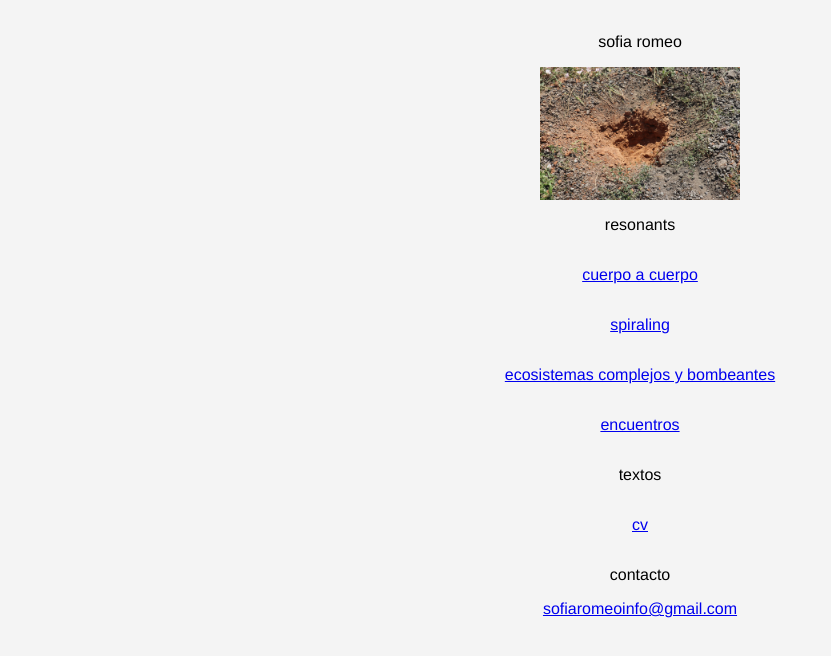
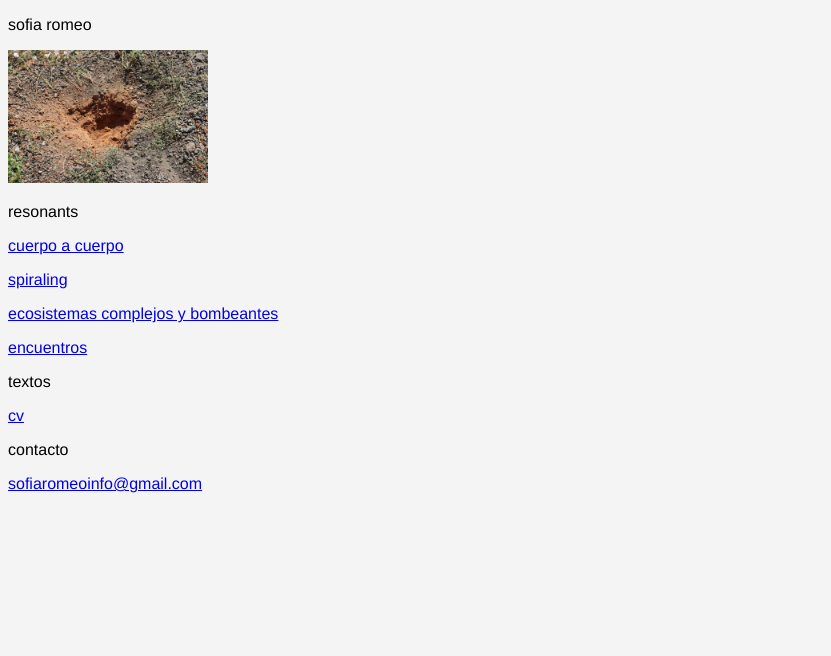
Before and after one commit to sofiaromeogascon/sofiaromeo, a plain HTML site: page index.html in a window 1280 px wide. Shown: the whole page, without its empty margins (0-831 px from the left). Drawn offline with Linux system fonts and the light colour scheme.

Commit message:
he quitado el centrado

```diff
--- a/style.css
+++ b/style.css
@@ -1,8 +1,2 @@
 body {  font-family: Helvetica , Arial, sans-serif;  background-color: #f4f4f4;
-    margin: 7px;  padding: 10px;
-    display: flex;
-    flex-direction: column;
-    align-items: center;
-
-    min-height: 100vh;
-    text-align: center}
+   }
```
